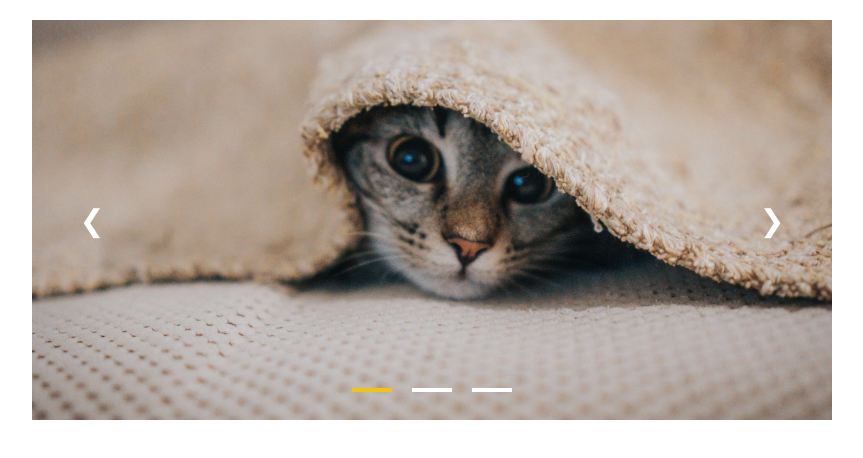
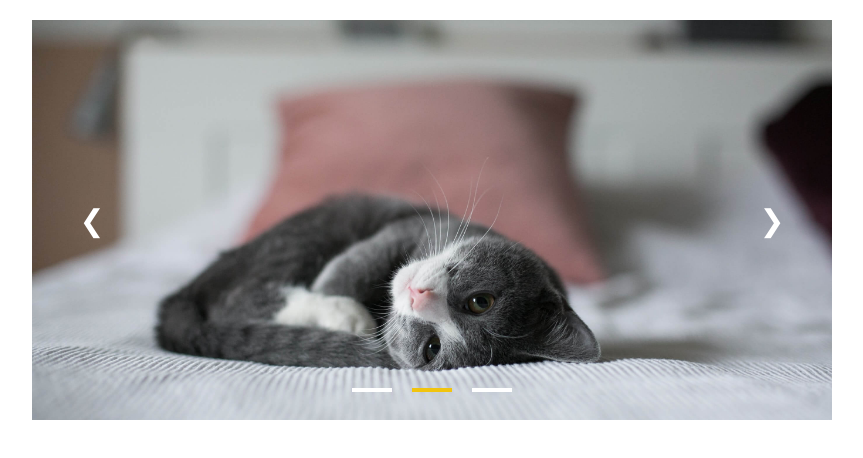
Before and after one commit to MERatio/carousel, a plain HTML site: page index.html in a window 1280 px wide. Both pictures are taken after a click on the item 640 px from the left and 390 px from the top of the page. Shown: the whole page, without its empty margins (208-1071 px from the left). Drawn offline with Linux system fonts and the light colour scheme.

Commit message:
Add indicators slide control

```diff
--- a/index.html
+++ b/index.html
@@ -47,9 +47,9 @@
           <span class="carousel-control-icon">&#10095;</span>
         </a>
         <ol class="carousel-indicators">
-          <li class="carousel-indicator"></li>
-          <li class="carousel-indicator"></li>
-          <li class="carousel-indicator"></li>
+          <li class="carousel-indicator" data-indicator="0"></li>
+          <li class="carousel-indicator" data-indicator="1"></li>
+          <li class="carousel-indicator" data-indicator="2"></li>
         </ol>
       </div>
     </div>
--- a/index.js
+++ b/index.js
@@ -47,6 +47,11 @@ const slide = (() => {
     show(index);
   };
 
+  const indicator = (e) => {
+    const index = parseInt(e.target.dataset.indicator, 10);
+    show(state.updateIndex(index));
+  };
+
   const show = (index) => {
     const carouselItems = domItems.carouselItems;
     const carouselIndicators = domItems.carouselIndicators;
@@ -64,6 +69,7 @@ const slide = (() => {
 
   return {
     prevNext,
+    indicator,
     show,
   };
 })();
@@ -72,6 +78,10 @@ const init = () => {
   domItems.carouselControls.forEach((carouselControl) =>
     carouselControl.addEventListener('click', slide.prevNext)
   );
+  domItems.carouselIndicators.forEach((carouselIndicator) => {
+    carouselIndicator.addEventListener('click', slide.indicator);
+  });
+
   slide.show(state.getIndex());
 };
 
```
